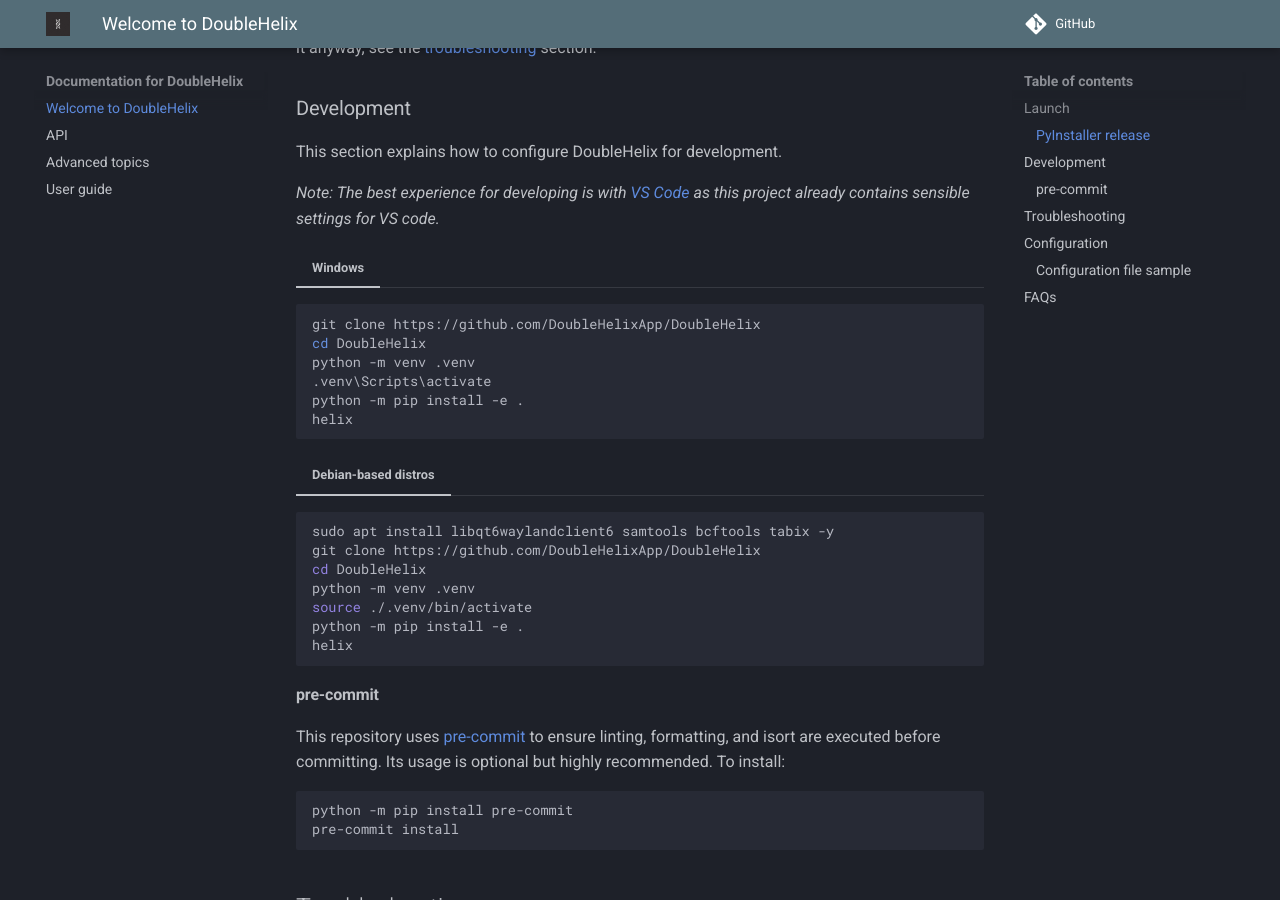
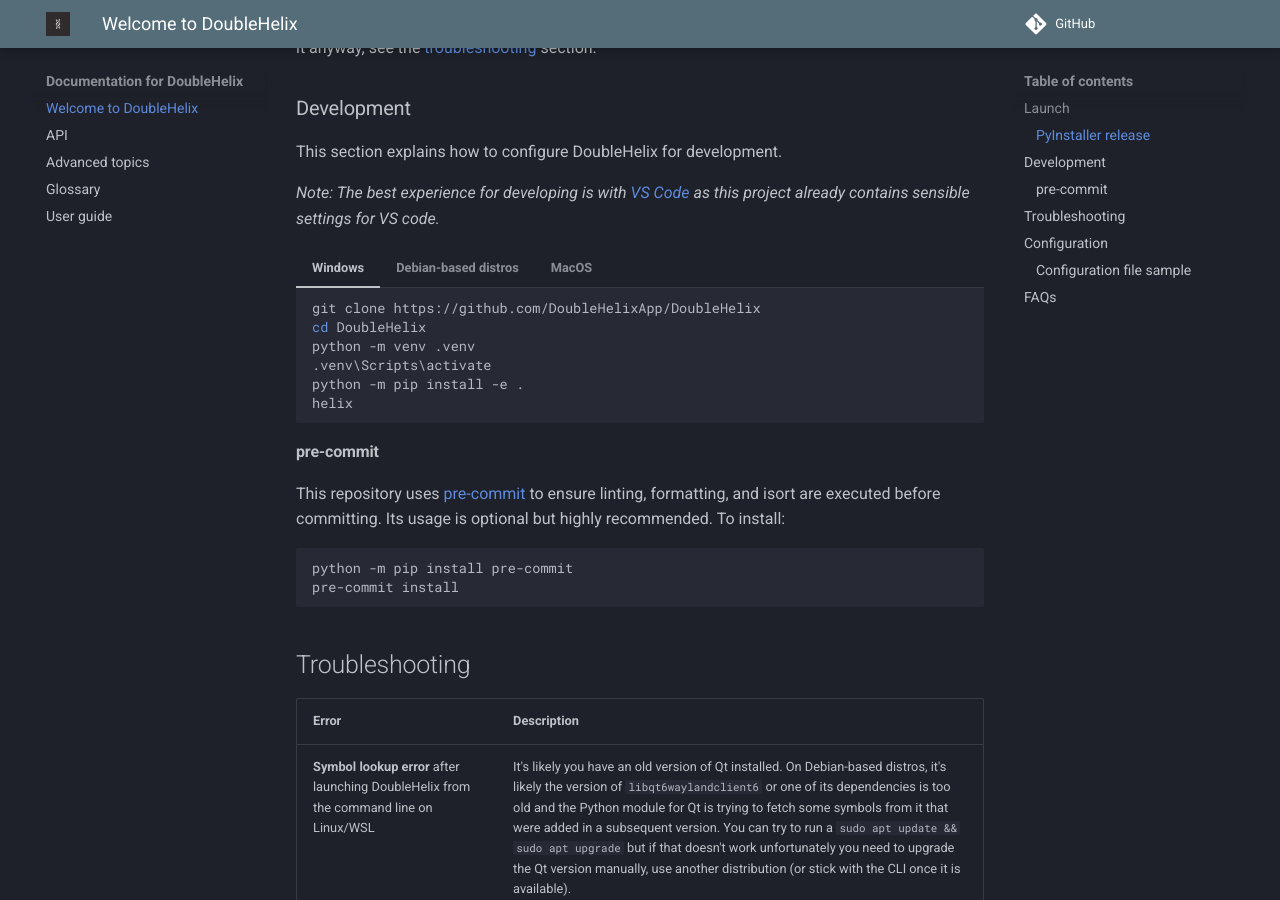
Before and after one commit to DoubleHelixApp/doublehelixapp.github.io, an MkDocs documentation site: the page built from docs/index.md, in a window 1280 px wide and 900 px high, scrolled down 837 px. Built offline with MkDocs 1.6.1 and Material for MkDocs 9.7.7, drawn with Linux system fonts in a browser that asks for light colours; comment, search, counter and statistics services are not loaded.

Commit message:
Added a glossary and fixed the index

````diff
--- a/docs/index.md
+++ b/docs/index.md
@@ -43,24 +43,28 @@
 _Note: The best experience for developing is with [VS Code](https://code.visualstudio.com/) as this project already contains sensible settings for VS code._
 
 === "Windows"
- ```batch
- git clone https://github.com/DoubleHelixApp/DoubleHelix
- cd DoubleHelix
- python -m venv .venv
- .venv\Scripts\activate
- python -m pip install -e .
- helix
- ```
+    ```batch
+    git clone https://github.com/DoubleHelixApp/DoubleHelix
+    cd DoubleHelix
+    python -m venv .venv
+    .venv\Scripts\activate
+    python -m pip install -e .
+    helix
+    ```
 === "Debian-based distros"
- ```bash
- sudo apt install libqt6waylandclient6 samtools bcftools tabix -y
- git clone https://github.com/DoubleHelixApp/DoubleHelix
- cd DoubleHelix
- python -m venv .venv
- source ./.venv/bin/activate
- python -m pip install -e .
- helix
- ```
+    ```bash
+    sudo apt install libqt6waylandclient6 samtools bcftools tabix -y
+    git clone https://github.com/DoubleHelixApp/DoubleHelix
+    cd DoubleHelix
+    python -m venv .venv
+    source ./.venv/bin/activate
+    python -m pip install -e .
+    helix
+    ```
+=== "MacOS"
+    ```
+    TBD.
+    ```
 
 #### pre-commit
 This repository uses [pre-commit](https://pre-commit.com/#intro) to ensure linting, formatting, and isort are executed before committing.
````
Also changed, not shown: docs/glossary.md (added, +23 -0 lines).
